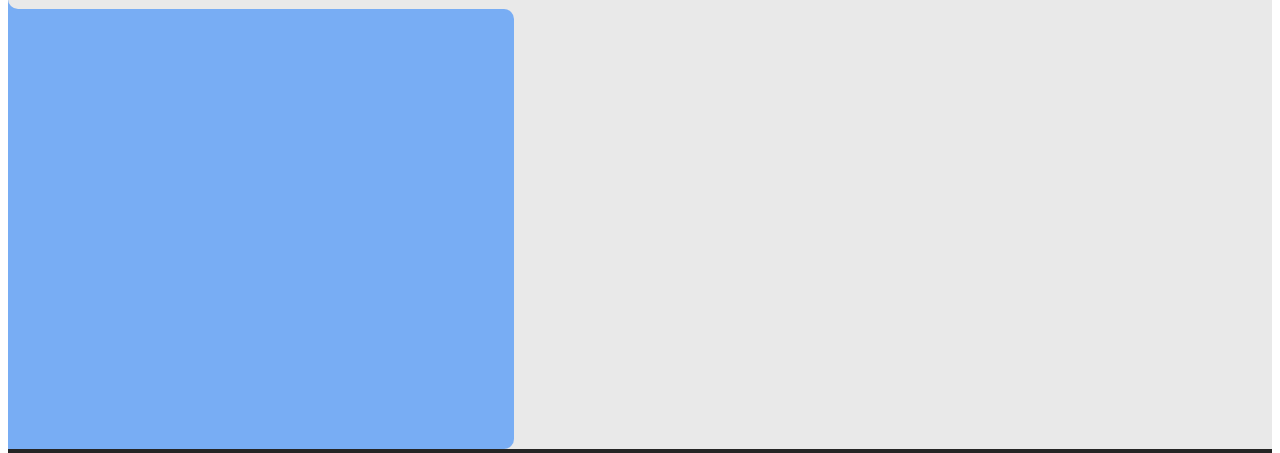
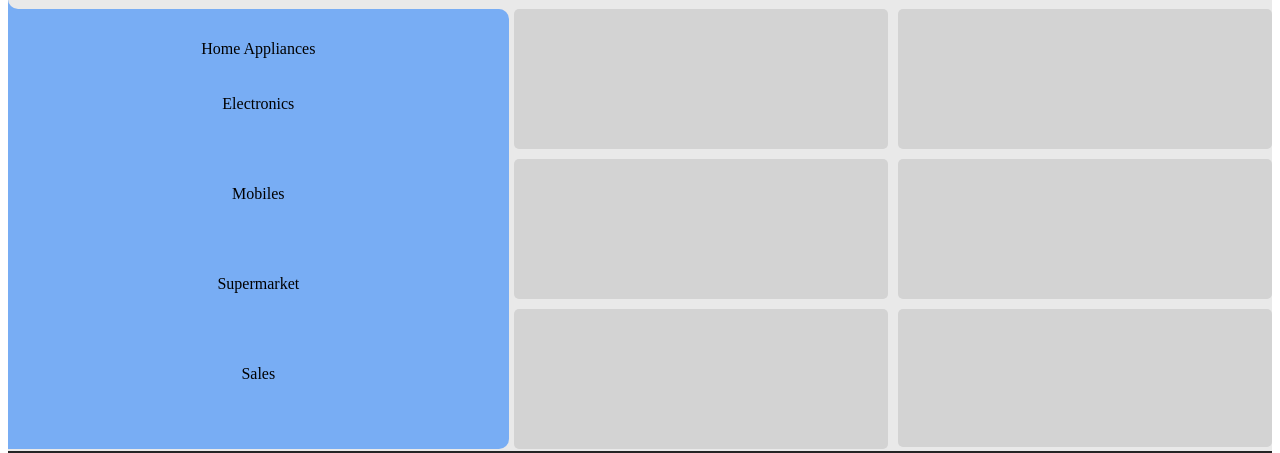
Before and after one commit to mohamedhesham155/Store, a plain HTML site: page index.html in a window 1280 px wide. Shown: the part 499-952 px from the top of the page. Drawn offline with Linux system fonts and the light colour scheme.

Commit message:
Add files via upload

```diff
--- a/index.html
+++ b/index.html
@@ -25,18 +25,23 @@
             <p>To the best,Fastest and Most secured store in the world</p>
         </div>
         <div class="aside">
-            <div class="category">Category</div>
+            <div class="category_title">Category</div>
             <div class="curve1"></div>
             <div class="curve2">
-                <div class="item1"></div>
-                <div class="item2"></div>
-                <div class="item3"></div>
-                <div class="item4"></div>
-                <div class="item5"></div>
-                <div class="item6"></div>
+                <div class="category1">Home Appliances</div>
+                <div class="category2">Electronics</div>
+                <div class="category3">Mobiles</div>
+                <div class="category4">Supermarket</div>
+                <div class="category5">Sales</div>
             </div>
         </div>
         <div class="main">
+            <div class="item1"></div>
+            <div class="item2"></div>
+            <div class="item3"></div>
+            <div class="item4"></div>
+            <div class="item5"></div>
+            <div class="item6"></div>
 
         </div>
         <div class="footer">
--- a/style.css
+++ b/style.css
@@ -104,7 +104,7 @@
     grid-template-rows:60px 60px 60px 60px 60px 60px 60px 80px;
     grid-template-columns: 1fr 60px ;
 }
-.category{
+.category_title{
     grid-area:1/1/2/3 ;
     background-color: rgb(233, 233, 233);
     border-radius: 0px 10px 0px 10px;
@@ -127,14 +127,64 @@
     border-top-right-radius: 10px;
     border-bottom-right-radius: 10px;
     background-color: rgba(0, 110, 255, 0.486);
-    ;
+    text-align: center;
+    padding: 30px;
+    line-height: 90px;
+    margin-right: 5px;
 }
+.category1{
+    line-height: 20px;
+}
+
 
 .main{
     grid-area: 3/3/4/6;
     background-color: rgb(233, 233, 233);
+    display: grid;
+    grid-template-columns: 1fr 1fr;
+    grid-template-rows: 140px 140px 140px;
+    margin-top: 60px;
+    grid-gap: 10px;
+}
+
+.item1{
+    grid-area: 1/1/2/2;
+    border-radius: 5px;
+    background-color: rgb(211, 211, 211);
+}
+.item2{
+    grid-area: 1/2/2/3;
+    border-radius: 5px;
+    background-color: rgb(211, 211, 211);
+
+}
+.item3{
+    grid-area: 2/1/3/2;
+    border-radius: 5px;
+    background-color: rgb(211, 211, 211);
+
+}
+.item4{
+    grid-area: 2/2/3/3;
+    border-radius: 5px;
+    background-color: rgb(211, 211, 211);
+
+}
+.item5{
+    grid-area: 3/1/4/2;
+    border-radius: 5px;
+    background-color: rgb(211, 211, 211);
+
+}
+.item6{
+    grid-area: 3/2/4/3;
+    border-radius: 5px;
+    background-color: rgb(211, 211, 211);
+    margin-bottom: 2px;
+
 }
 .footer{
     grid-area: 4/1/5/6;
     background-color: rgb(37, 37, 37);
+    margin-top: 2px;
 }
```
